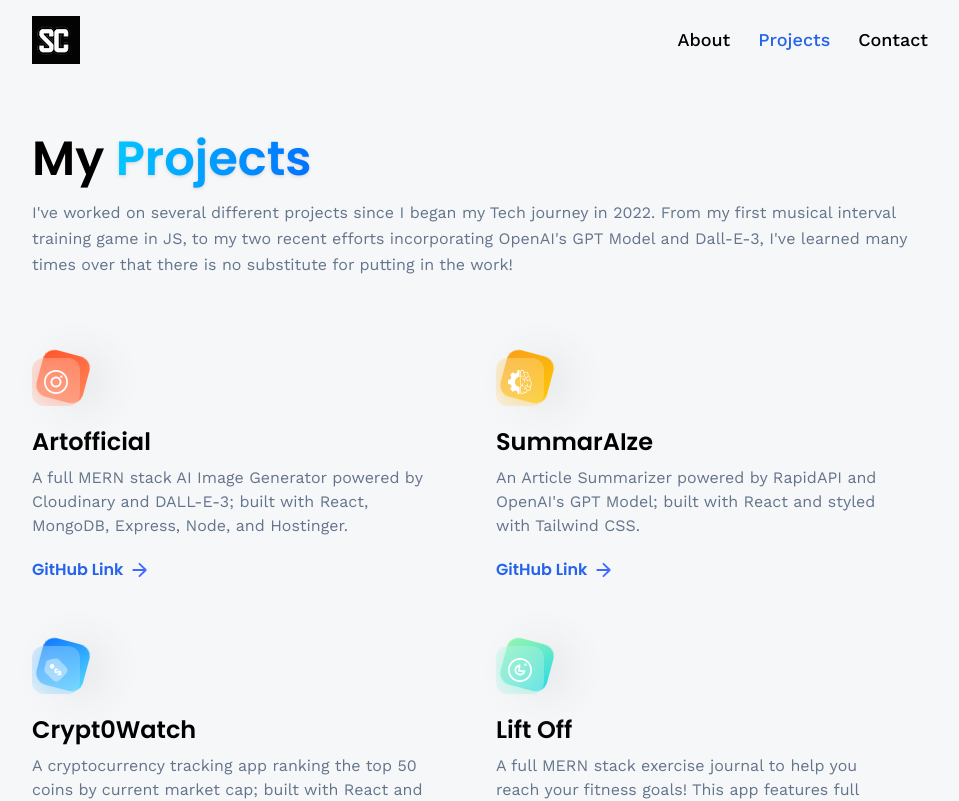
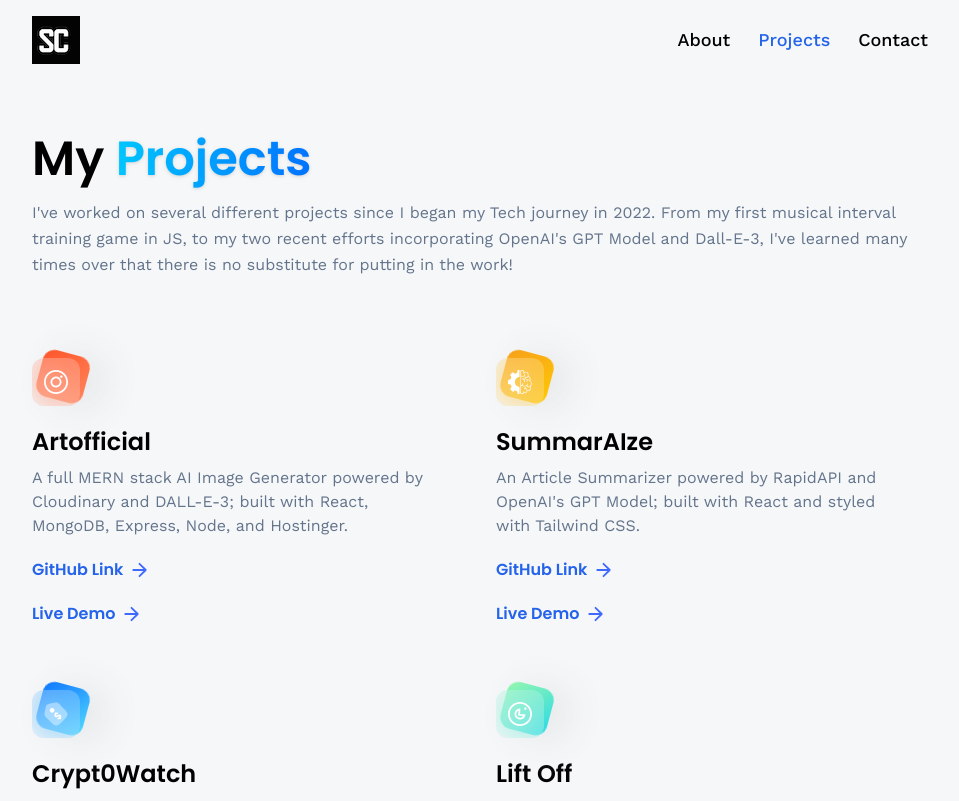
Before and after one commit to Scurrlin/3D-Portfolio, a React (Vite) app: page /projects in a window 1280 px wide. Shown: the top 801 px of the page, without its empty margins (160-1119 px from the left). Built offline with nearby package versions, Linux system fonts and the light colour scheme; the HTML template or start-up script is replaced by a standard one.

Commit message:
added live link to project page

```diff
--- a/src/constants/index.js
+++ b/src/constants/index.js
@@ -153,6 +153,7 @@ export const projects = [
         name: 'Artofficial',
         description: 'A full MERN stack AI Image Generator powered by Cloudinary and DALL-E-3; built with React, MongoDB, Express, Node, and Hostinger.',
         link: 'https://github.com/Scurrlin/Artofficial',
+        demo: 'https://www.artofficial.fun/',
     },
     {
         iconUrl: summiz,
@@ -160,6 +161,7 @@ export const projects = [
         name: 'SummarAIze',
         description: "An Article Summarizer powered by RapidAPI and OpenAI's GPT Model; built with React and styled with Tailwind CSS.",
         link: 'https://github.com/Scurrlin/AI_Article_Summarizer_Clone',
+        demo: 'https://summaraize-jj5v.onrender.com/',
     },
     {
         iconUrl: pricewise,
@@ -167,6 +169,7 @@ export const projects = [
         name: 'Crypt0Watch',
         description: "A cryptocurrency tracking app ranking the top 50 coins by current market cap; built with React and CoinGecko's API.",
         link: 'https://github.com/Scurrlin/Crypt0Watch',
+        demo: 'https://crypt0watch.onrender.com/',
     },
     {
         iconUrl: threads,
@@ -174,5 +177,6 @@ export const projects = [
         name: 'Lift Off',
         description: 'A full MERN stack exercise journal to help you reach your fitness goals! This app features full CRUD functionality and uses JSON Web Tokens to protect and authenticate user credentials.',
         link: 'https://github.com/Scurrlin/Lift-Off',
+        demo: 'https://www.lift-off.fun/'
     }
 ];
--- a/src/pages/Projects.jsx
+++ b/src/pages/Projects.jsx
@@ -52,6 +52,21 @@ const Projects = () => {
                   className='w-4 h-4 object-contain'
                 />
               </div>
+              <div className='mt-5 flex items-center gap-2 font-poppins'>
+                <Link
+                  to={project.demo}
+                  target='_blank'
+                  rel='noopener noreferrer'
+                  className='font-semibold text-blue-600'
+                >
+                  Live Demo
+                </Link>
+                <img
+                  src={arrow}
+                  alt='arrow'
+                  className='w-4 h-4 object-contain'
+                />
+              </div>
             </div>
           </div>
         ))}
```
